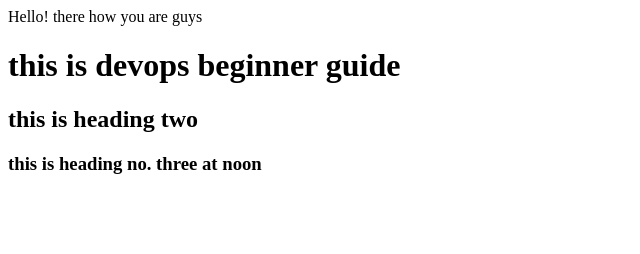
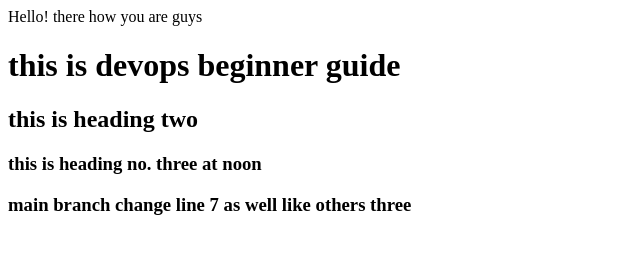
Before and after one commit to Hasnain-shinwari/DevOps_demo, a plain HTML site: page index.html in a window 1280 px wide. Shown: the whole page, without its empty margins (0-640 px from the left). Drawn offline with Linux system fonts and the light colour scheme.

Commit message:
main line 7 change as well

```diff
--- a/index.html
+++ b/index.html
@@ -2,3 +2,6 @@
 <h1>this is devops beginner guide</h1>
 <h2>this is heading two</h2>
 <h3>this is heading no. three at noon</h3>
+
+
+<h3>main branch change line 7 as well like others three</h3>
```
